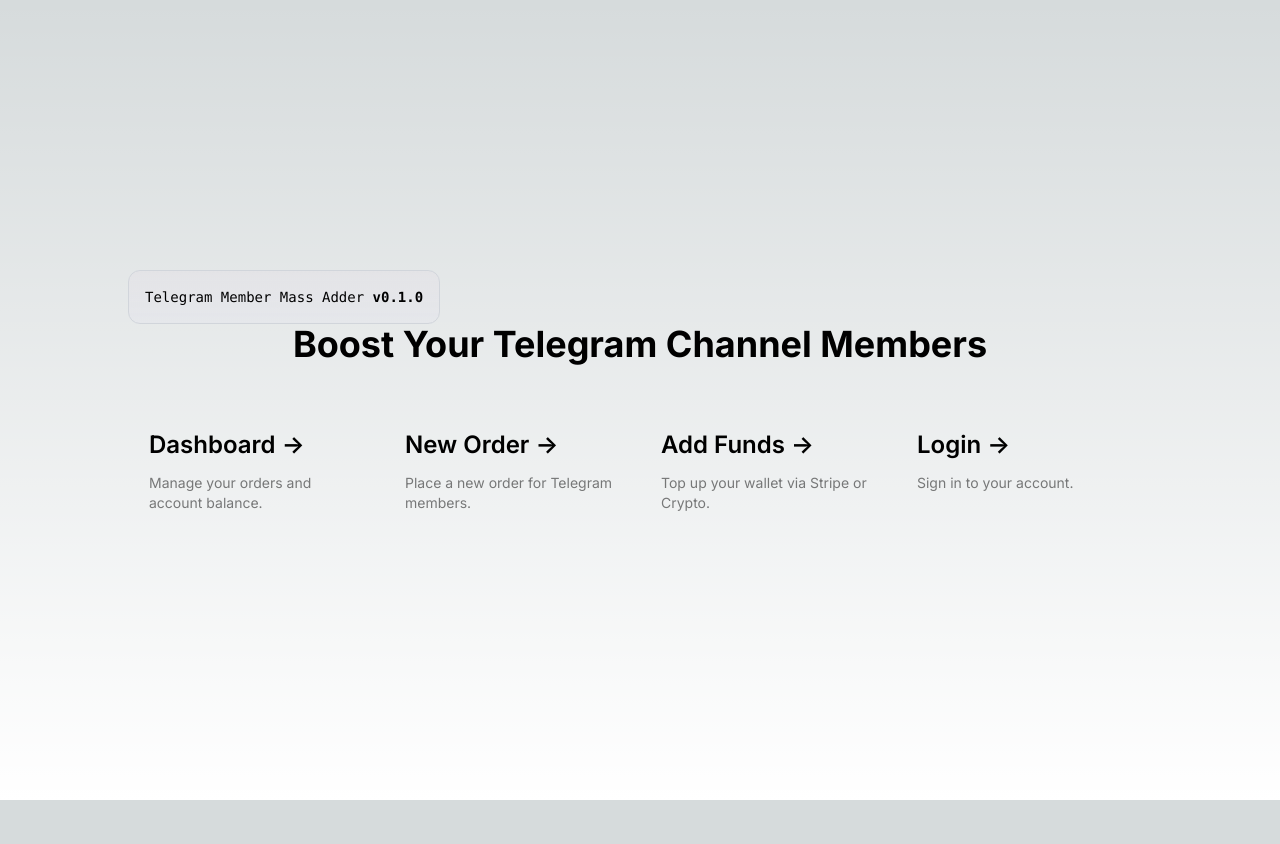
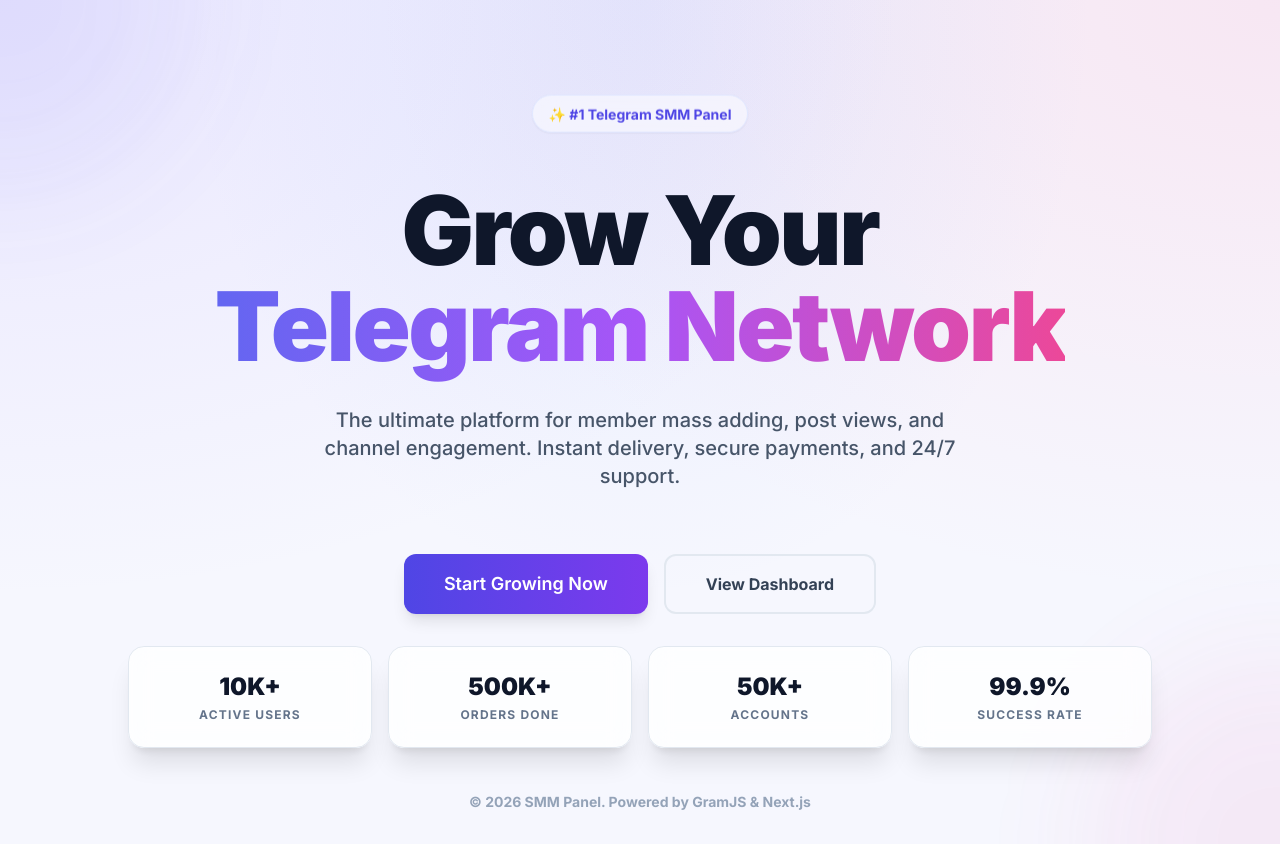
Before and after one commit to nishkarshk212/smm-pannel, a Next.js app: page / in a window 1280 px wide. Before the commit the page ends 800 px from the top, so only its background shows below. Built offline with nearby package versions, Linux system fonts and the light colour scheme.

Commit message:
Enhance UI with modern gradients, glassmorphism, and colorful buttons

```diff
--- a/src/app/dashboard/funds/FundsForm.tsx
+++ b/src/app/dashboard/funds/FundsForm.tsx
@@ -24,7 +24,6 @@
         throw new Error(result.error || "Failed to initiate payment");
       }
 
-      // Redirect to Stripe checkout
       if (result.url) {
         window.location.href = result.url;
       }
@@ -37,19 +36,19 @@
 
   return (
     <div className="space-y-6">
-      <div>
-        <label htmlFor="amount" className="block text-sm font-medium text-gray-700">
-          Amount (USD)
+      <div className="space-y-2">
+        <label htmlFor="amount" className="block text-sm font-bold text-slate-700 dark:text-slate-300">
+          Recharge Amount (USD)
         </label>
-        <div className="mt-1 relative rounded-md shadow-sm">
-          <div className="absolute inset-y-0 left-0 pl-3 flex items-center pointer-events-none">
-            <span className="text-gray-500 sm:text-sm">$</span>
+        <div className="relative group">
+          <div className="absolute inset-y-0 left-0 pl-4 flex items-center pointer-events-none">
+            <span className="text-slate-500 font-bold">$</span>
           </div>
           <input
             type="number"
             name="amount"
             id="amount"
-            className="focus:ring-indigo-500 focus:border-indigo-500 block w-full pl-7 pr-12 sm:text-sm border-gray-300 rounded-md"
+            className="input-field pl-8 py-3 text-lg font-bold"
             placeholder="0.00"
             value={amount}
             onChange={(e) => setAmount(e.target.value)}
@@ -57,26 +56,31 @@
             required
           />
         </div>
+        <p className="text-xs text-slate-500 font-medium px-1">Min. deposit: $5.00</p>
       </div>
 
       <div className="grid grid-cols-1 gap-4">
         <button
           onClick={handleStripePayment}
           disabled={loading}
-          className="w-full flex justify-center py-2 px-4 border border-transparent rounded-md shadow-sm text-sm font-medium text-white bg-indigo-600 hover:bg-indigo-700 focus:outline-none focus:ring-2 focus:ring-offset-2 focus:ring-indigo-500"
+          className={`w-full btn-primary py-4 text-base ${loading ? "opacity-50 cursor-not-allowed" : ""}`}
         >
-          {loading ? "Processing..." : "Pay with Stripe"}
+          {loading ? "Connecting to Stripe..." : "Top up with Stripe"}
         </button>
 
         <button
           disabled={true}
-          className="w-full flex justify-center py-2 px-4 border border-gray-300 rounded-md shadow-sm text-sm font-medium text-gray-700 bg-white hover:bg-gray-50 focus:outline-none focus:ring-2 focus:ring-offset-2 focus:ring-indigo-500 opacity-50 cursor-not-allowed"
+          className="w-full flex justify-center items-center py-4 px-4 rounded-xl border-2 border-dashed border-slate-200 dark:border-slate-800 text-sm font-bold text-slate-400 bg-transparent cursor-not-allowed"
         >
-          Pay with Crypto (Coming Soon)
+          <span className="mr-2">⚡</span> Pay with Crypto (Soon)
         </button>
       </div>
 
-      {error && <p className="text-red-500 text-sm">{error}</p>}
+      {error && (
+        <div className="p-3 rounded-xl bg-rose-50 dark:bg-rose-900/20 border border-rose-100 dark:border-rose-800">
+          <p className="text-rose-600 dark:text-rose-400 text-sm font-medium">{error}</p>
+        </div>
+      )}
     </div>
   );
 }
--- a/src/app/globals.css
+++ b/src/app/globals.css
@@ -3,31 +3,62 @@
 @tailwind utilities;
 
 :root {
-  --foreground-rgb: 0, 0, 0;
-  --background-start-rgb: 214, 219, 220;
+  --foreground-rgb: 15, 23, 42;
+  --background-start-rgb: 248, 250, 252;
   --background-end-rgb: 255, 255, 255;
+
+  --primary: 99, 102, 241;
+  --primary-dark: 79, 70, 229;
+  --secondary: 236, 72, 153;
+  --accent: 139, 92, 246;
 }
 
 @media (prefers-color-scheme: dark) {
   :root {
-    --foreground-rgb: 255, 255, 255;
-    --background-start-rgb: 0, 0, 0;
-    --background-end-rgb: 0, 0, 0;
+    --foreground-rgb: 248, 250, 252;
+    --background-start-rgb: 15, 23, 42;
+    --background-end-rgb: 2, 6, 23;
   }
 }
 
 body {
   color: rgb(var(--foreground-rgb));
   background: linear-gradient(
-      to bottom,
-      transparent,
+      135deg,
+      rgb(var(--background-start-rgb)),
       rgb(var(--background-end-rgb))
-    )
-    rgb(var(--background-start-rgb));
+    );
+  min-height: 100vh;
+}
+
+@layer components {
+  .btn-primary {
+    @apply bg-gradient-to-r from-indigo-600 to-violet-600 text-white font-semibold py-2 px-6 rounded-xl shadow-lg hover:shadow-indigo-500/30 hover:-translate-y-0.5 transition-all duration-200 active:scale-95;
+  }
+
+  .btn-secondary {
+    @apply bg-gradient-to-r from-pink-500 to-rose-500 text-white font-semibold py-2 px-6 rounded-xl shadow-lg hover:shadow-rose-500/30 hover:-translate-y-0.5 transition-all duration-200 active:scale-95;
+  }
+
+  .glass-card {
+    @apply bg-white/80 dark:bg-slate-900/80 backdrop-blur-md border border-slate-200 dark:border-slate-800 rounded-2xl shadow-xl;
+  }
+
+  .input-field {
+    @apply block w-full rounded-xl border-slate-200 dark:border-slate-700 bg-white/50 dark:bg-slate-800/50 focus:ring-2 focus:ring-indigo-500 focus:border-indigo-500 transition-all duration-200 sm:text-sm;
+  }
 }
 
 @layer utilities {
-  .text-balance {
-    text-wrap: balance;
+  .text-gradient {
+    @apply bg-clip-text text-transparent bg-gradient-to-r from-indigo-500 via-purple-500 to-pink-500;
+  }
+
+  .bg-gradient-mesh {
+    background-color: hsla(230, 75%, 98%, 1);
+    background-image:
+      radial-gradient(at 0% 0%, hsla(253, 100%, 77%, 0.15) 0, transparent 50%),
+      radial-gradient(at 50% 0%, hsla(225, 100%, 77%, 0.15) 0, transparent 50%),
+      radial-gradient(at 100% 0%, hsla(339, 100%, 77%, 0.15) 0, transparent 50%);
   }
 }
--- a/src/app/page.tsx
+++ b/src/app/page.tsx
@@ -2,81 +2,55 @@
 
 export default function Home() {
   return (
-    <main className="flex min-h-screen flex-col items-center justify-center p-24">
-      <div className="z-10 max-w-5xl w-full items-center justify-between font-mono text-sm lg:flex">
-        <p className="fixed left-0 top-0 flex w-full justify-center border-b border-gray-300 bg-gradient-to-b from-zinc-200 pb-6 pt-8 backdrop-blur-2xl dark:border-neutral-800 dark:bg-zinc-800/30 dark:from-inherit lg:static lg:w-auto  lg:rounded-xl lg:border lg:bg-gray-200 lg:p-4 lg:dark:bg-zinc-800/30">
-          Telegram Member Mass Adder&nbsp;
-          <code className="font-bold">v0.1.0</code>
+    <main className="min-h-screen bg-gradient-mesh flex flex-col items-center justify-center p-6 md:p-24 relative overflow-hidden">
+      {/* Decorative Blur Orbs */}
+      <div className="absolute top-0 left-0 w-96 h-96 bg-indigo-500/10 rounded-full blur-3xl -translate-x-1/2 -translate-y-1/2 animate-pulse"></div>
+      <div className="absolute bottom-0 right-0 w-96 h-96 bg-pink-500/10 rounded-full blur-3xl translate-x-1/2 translate-y-1/2 animate-pulse delay-1000"></div>
+
+      <div className="z-10 max-w-5xl w-full text-center space-y-8">
+        <div className="inline-block px-4 py-1.5 mb-4 rounded-full bg-white/50 dark:bg-slate-800/50 backdrop-blur-md border border-indigo-100 dark:border-slate-700 shadow-sm animate-bounce">
+          <span className="text-sm font-bold text-indigo-600 dark:text-indigo-400">
+            ✨ #1 Telegram SMM Panel
+          </span>
+        </div>
+
+        <h1 className="text-6xl md:text-8xl font-black tracking-tight text-slate-900 dark:text-white leading-[1.1]">
+          Grow Your <br />
+          <span className="text-gradient">Telegram Network</span>
+        </h1>
+
+        <p className="max-w-2xl mx-auto text-lg md:text-xl text-slate-600 dark:text-slate-400 font-medium leading-relaxed">
+          The ultimate platform for member mass adding, post views, and channel engagement.
+          Instant delivery, secure payments, and 24/7 support.
         </p>
+
+        <div className="flex flex-col sm:flex-row items-center justify-center gap-4 pt-8">
+          <Link href="/api/auth/signin" className="btn-primary py-4 px-10 text-lg">
+            Start Growing Now
+          </Link>
+          <Link href="/dashboard" className="px-10 py-4 rounded-xl border-2 border-slate-200 dark:border-slate-800 font-bold text-slate-700 dark:text-slate-300 hover:bg-white/50 dark:hover:bg-slate-900/50 transition-all">
+            View Dashboard
+          </Link>
+        </div>
+
+        <div className="grid grid-cols-2 md:grid-cols-4 gap-4 mt-24">
+          {[
+            { label: "Active Users", value: "10K+" },
+            { label: "Orders Done", value: "500K+" },
+            { label: "Accounts", value: "50K+" },
+            { label: "Success Rate", value: "99.9%" }
+          ].map((stat, i) => (
+            <div key={i} className="glass-card p-6 flex flex-col items-center">
+              <span className="text-2xl font-black text-slate-900 dark:text-white">{stat.value}</span>
+              <span className="text-xs font-bold text-slate-500 uppercase tracking-widest mt-1">{stat.label}</span>
+            </div>
+          ))}
+        </div>
       </div>
 
-      <div className="relative flex place-items-center">
-        <h1 className="text-4xl font-bold text-center">
-          Boost Your Telegram Channel Members
-        </h1>
-      </div>
-
-      <div className="mb-32 grid text-center lg:max-w-5xl lg:w-full lg:mb-0 lg:grid-cols-4 lg:text-left mt-12">
-        <Link
-          href="/dashboard"
-          className="group rounded-lg border border-transparent px-5 py-4 transition-colors hover:border-gray-300 hover:bg-gray-100 hover:dark:border-neutral-700 hover:dark:bg-neutral-800/30"
-        >
-          <h2 className={`mb-3 text-2xl font-semibold`}>
-            Dashboard{" "}
-            <span className="inline-block transition-transform group-hover:translate-x-1 motion-reduce:transform-none">
-              -&gt;
-            </span>
-          </h2>
-          <p className={`m-0 max-w-[30ch] text-sm opacity-50`}>
-            Manage your orders and account balance.
-          </p>
-        </Link>
-
-        <Link
-          href="/order"
-          className="group rounded-lg border border-transparent px-5 py-4 transition-colors hover:border-gray-300 hover:bg-gray-100 hover:dark:border-neutral-700 hover:dark:bg-neutral-800/30"
-        >
-          <h2 className={`mb-3 text-2xl font-semibold`}>
-            New Order{" "}
-            <span className="inline-block transition-transform group-hover:translate-x-1 motion-reduce:transform-none">
-              -&gt;
-            </span>
-          </h2>
-          <p className={`m-0 max-w-[30ch] text-sm opacity-50`}>
-            Place a new order for Telegram members.
-          </p>
-        </Link>
-
-        <Link
-          href="/add-funds"
-          className="group rounded-lg border border-transparent px-5 py-4 transition-colors hover:border-gray-300 hover:bg-gray-100 hover:dark:border-neutral-700 hover:dark:bg-neutral-800/30"
-        >
-          <h2 className={`mb-3 text-2xl font-semibold`}>
-            Add Funds{" "}
-            <span className="inline-block transition-transform group-hover:translate-x-1 motion-reduce:transform-none">
-              -&gt;
-            </span>
-          </h2>
-          <p className={`m-0 max-w-[30ch] text-sm opacity-50`}>
-            Top up your wallet via Stripe or Crypto.
-          </p>
-        </Link>
-
-        <Link
-          href="/api/auth/signin"
-          className="group rounded-lg border border-transparent px-5 py-4 transition-colors hover:border-gray-300 hover:bg-gray-100 hover:dark:border-neutral-700 hover:dark:bg-neutral-800/30"
-        >
-          <h2 className={`mb-3 text-2xl font-semibold`}>
-            Login{" "}
-            <span className="inline-block transition-transform group-hover:translate-x-1 motion-reduce:transform-none">
-              -&gt;
-            </span>
-          </h2>
-          <p className={`m-0 max-w-[30ch] text-sm opacity-50`}>
-            Sign in to your account.
-          </p>
-        </Link>
-      </div>
+      <footer className="absolute bottom-8 text-sm font-bold text-slate-400 dark:text-slate-600">
+        © 2026 SMM Panel. Powered by GramJS & Next.js
+      </footer>
     </main>
   );
 }
```
Also changed, not shown: src/app/dashboard/layout.tsx (+25 -25 lines), src/app/dashboard/order/OrderForm.tsx (+28 -18 lines), src/app/dashboard/page.tsx (+36 -33 lines).
